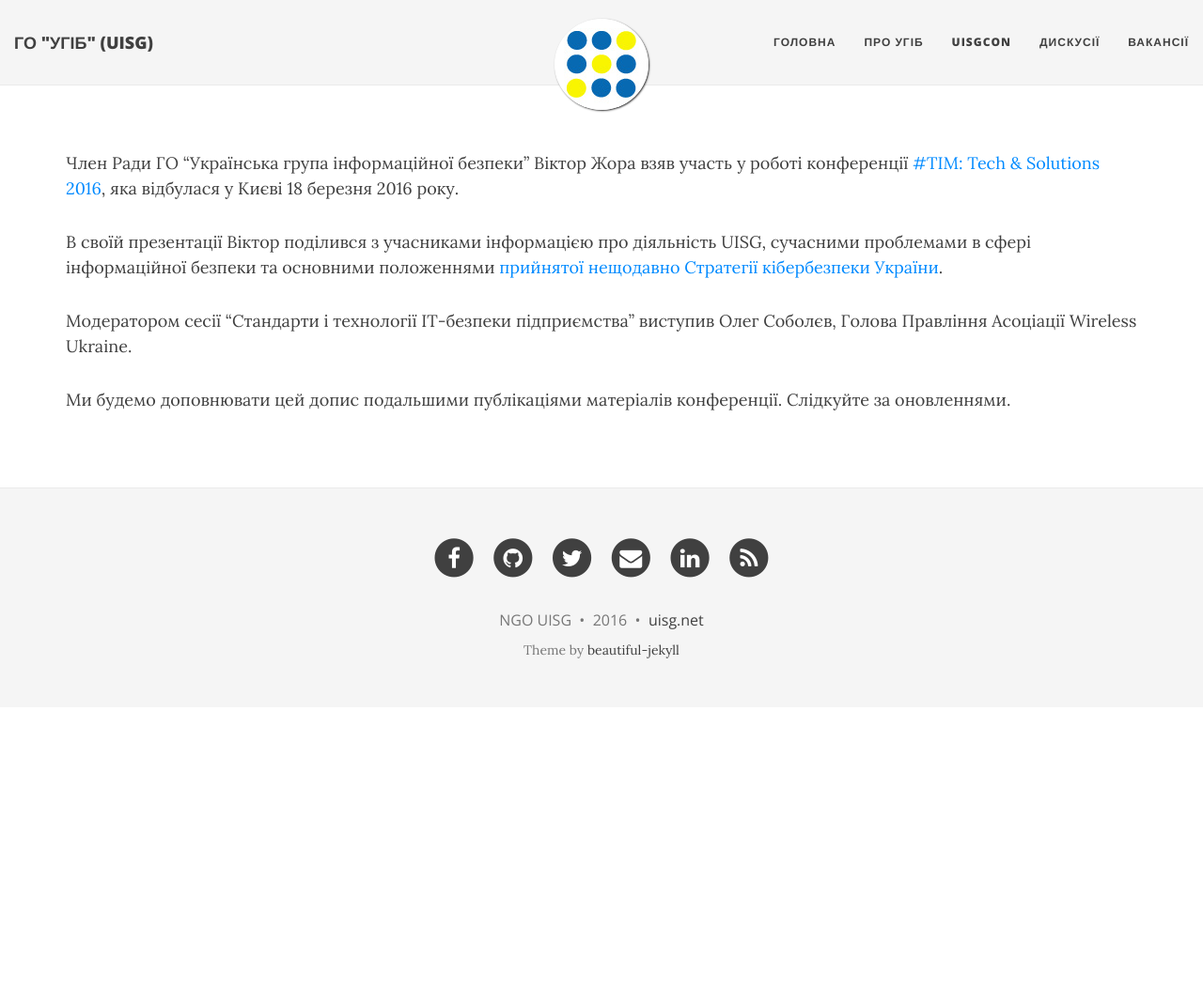
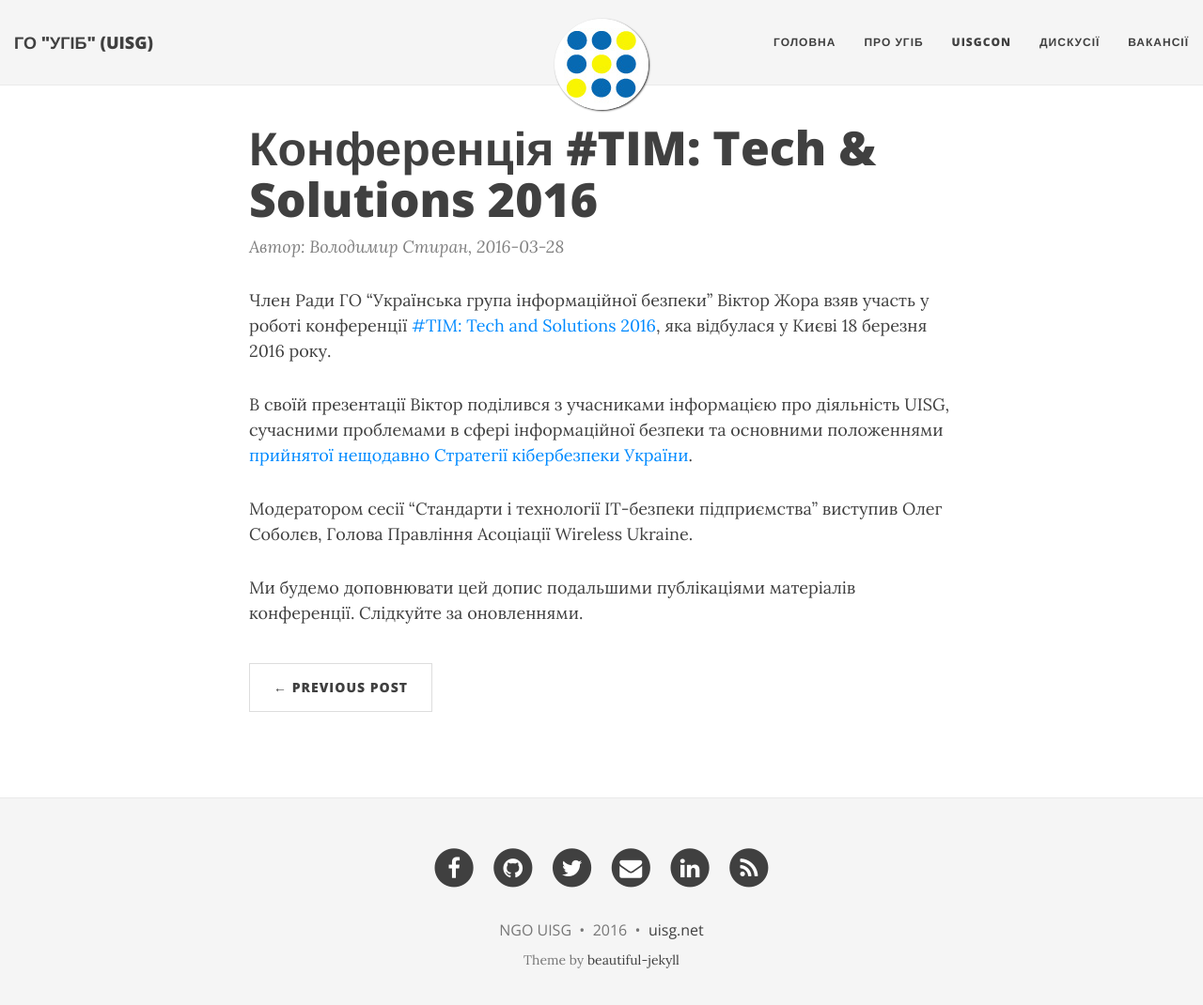
Before and after one commit to vzhora/uisg.github.io, a Jekyll site: the page built from _posts/2016-03-28-tim.md, in a window 1280 px wide and 1083 px high. Shown: the top 1070 px of the window at 94% size. Built offline with Jekyll 4.4.1, drawn with Linux system fonts in a browser that asks for light colours; nearby versions of some CDN libraries; comment, search, counter and statistics services are not loaded.

Commit message:
Update yaml.

```diff
--- a/_posts/2016-03-28-tim.md
+++ b/_posts/2016-03-28-tim.md
@@ -1,10 +1,10 @@
 ---
 layout: post
-title: Конференція &#35;TIM: Tech &amp; Solutions 2016
+title: "Конференція #TIM: Tech & Solutions 2016"
 author: Володимир Стиран
 date: 2016-03-28
 ---
-Член Ради ГО "Українська група інформаційної безпеки" Віктор Жора взяв участь у роботі конференції [#TIM: Tech &amp; Solutions 2016](http://timint.net/techsolutions2016.html), яка відбулася у Києві 18 березня 2016 року.
+Член Ради ГО "Українська група інформаційної безпеки" Віктор Жора взяв участь у роботі конференції [#TIM: Tech and Solutions 2016](http://timint.net/techsolutions2016.html), яка відбулася у Києві 18 березня 2016 року.
 
 В своїй презентації Віктор поділився з учасниками інформацією про діяльність UISG, сучасними проблемами в сфері інформаційної безпеки та основними положеннями [прийнятої нещодавно Стратегії кібербезпеки України](/2016-03-24-cybersecurity-strategy/).
 
```
